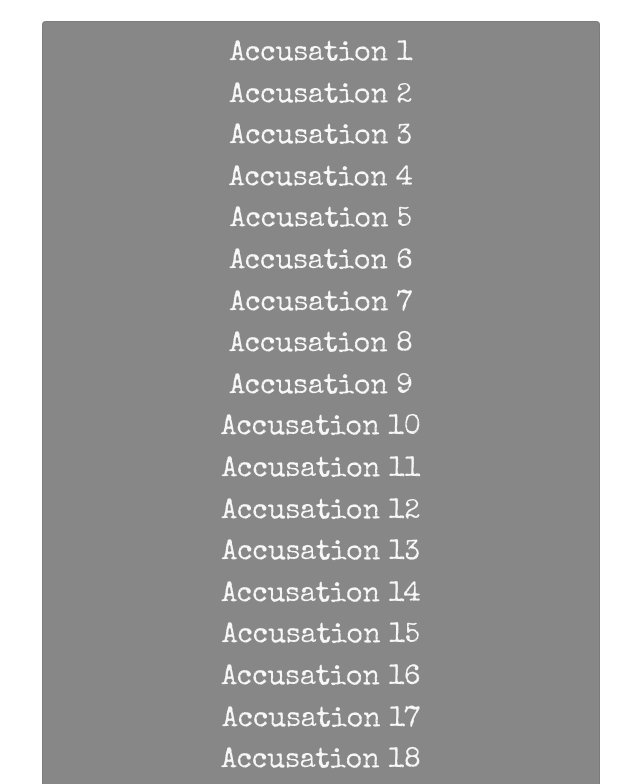
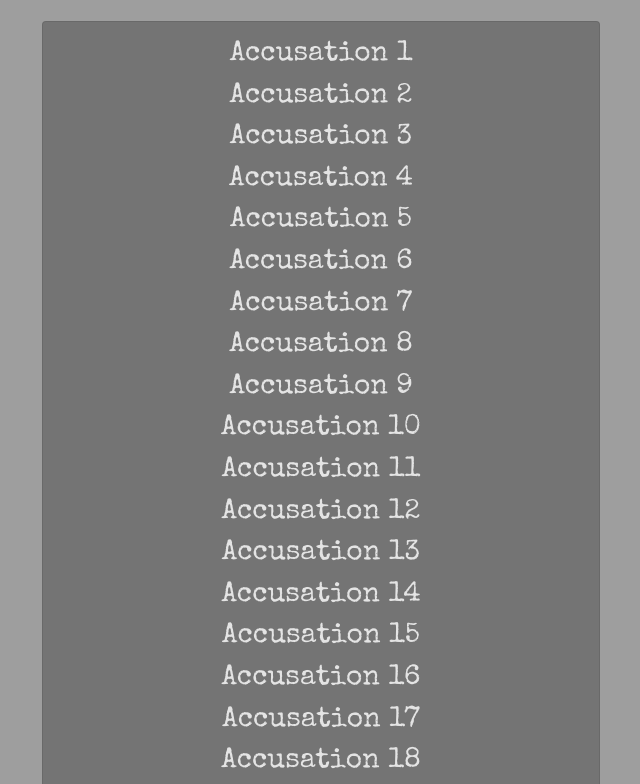
Before and after one commit to kparker1848/context-clues, a plain HTML site: page index.html in a window 1280 px wide. Shown: the part 133-917 px from the top of the page, without its empty margins (319-959 px from the left). Drawn offline with nearby package versions, Linux system fonts and the light colour scheme; the site is published under a folder, as on GitHub Pages, so addresses that start at the root find nothing.

Commit message:
fixing bg

```diff
--- a/index.html
+++ b/index.html
@@ -15,7 +15,7 @@
     <title>Context Clues</title>
 </head>
 
-<body>
+<body class="home-bg">
     <main class="container d-flex flex-wrap justify-content-center">
         <div class="col-12 d-flex justify-content-center">
             <div class="title-box card col-3 m-2 p-2">
--- a/styles.css
+++ b/styles.css
@@ -1,5 +1,5 @@
-body {
-    background: url("/Assets/images/background.jpg") !important;
+.home-bg {
+    background: url("assets/images/background.jpg") !important;
     background-repeat: no-repeat !important;
     background-attachment: fixed !important;
     background-size: cover !important;
```
